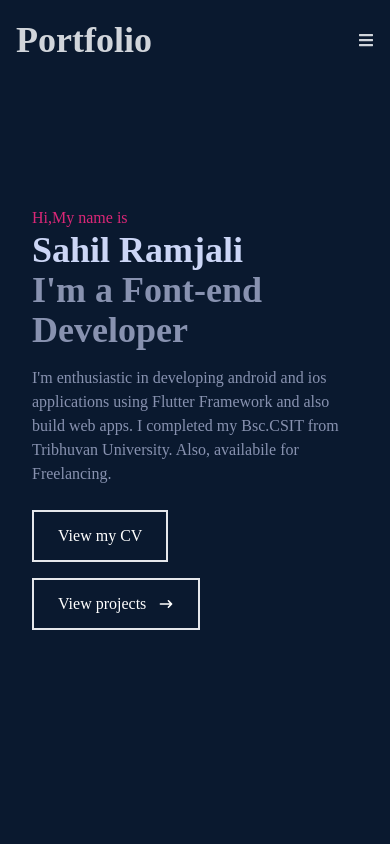
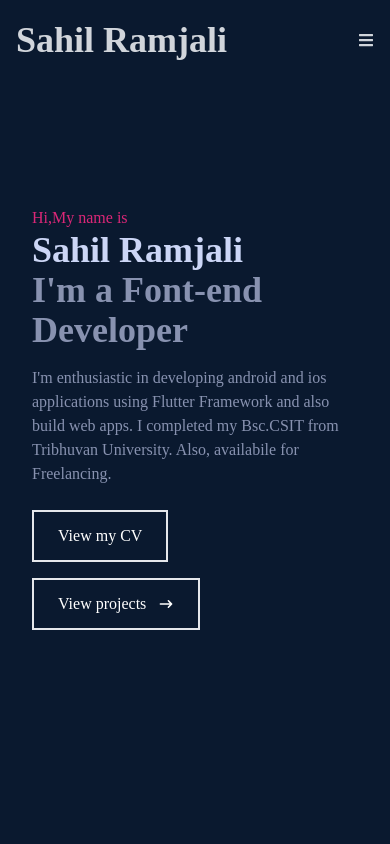
Before and after one commit to Sahilramjali/Portfolio, a React (Create React App) app: page / in a window 390 px wide. Shown: the top 844 px of the page. Built offline with nearby package versions, Linux system fonts and the light colour scheme.

Commit message:
mobile view skill click handle

```diff
--- a/src/components/navbar.jsx
+++ b/src/components/navbar.jsx
@@ -8,7 +8,7 @@ const Navbar = () => {
   };
   return (
     <div className="fixed w-full h-[80px] flex justify-between items-center px-4 bg-[#0a192f] text-gray-300">
-      <div className=" text-4xl font-bold">Portfolio</div>
+      <div className=" text-4xl font-bold">Sahil Ramjali</div>
       {/*menu*/}
 
       <ul className=" hidden md:flex">
@@ -62,7 +62,7 @@ const Navbar = () => {
           </Link>
         </li>
         <li className="py-6 text-4xl">
-          <Link to="skills" smooth={true} duration={500}>
+          <Link onClick={handleClick} to="skills" smooth={true} duration={500}>
             Skills
           </Link>
         </li>
```
